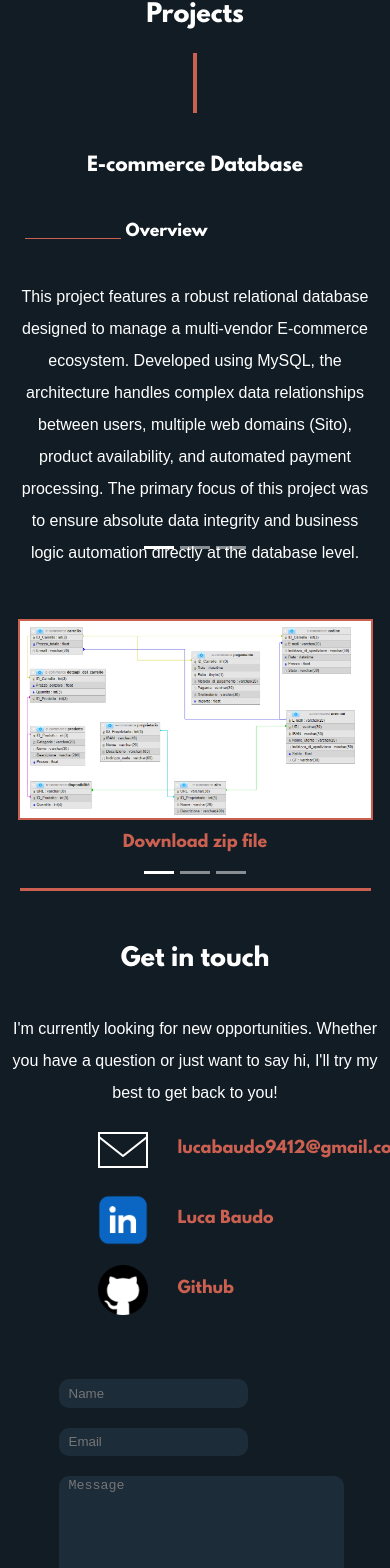
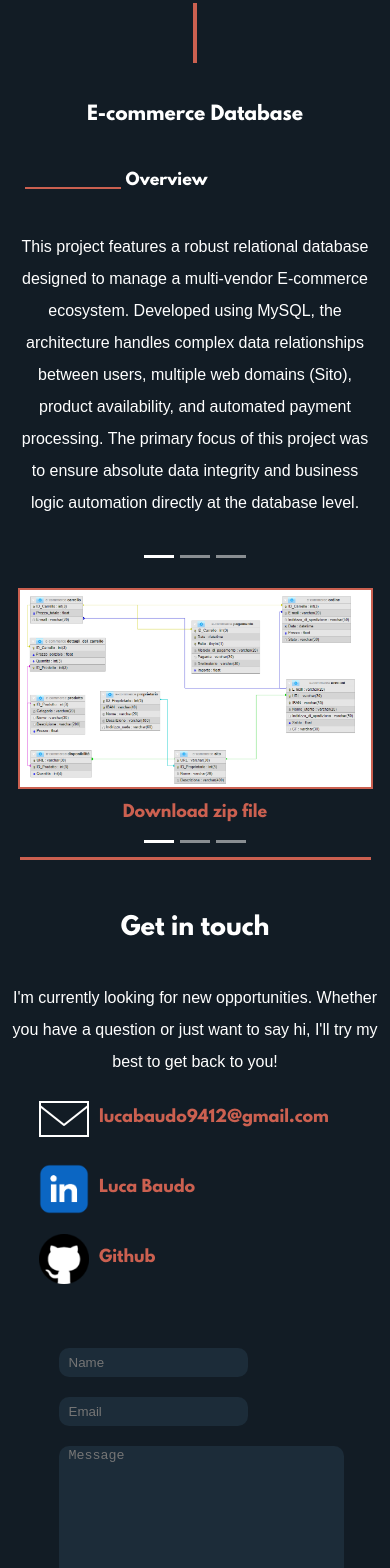
Before and after one commit to Thelink9412/personal-portfolio-front-end, a React (Vite) app: page / in a window 390 px wide. Shown: the part 2097-3665 px from the top of the page. Built offline with nearby package versions, Linux system fonts and the light colour scheme.

Commit message:
Optimized contacts and footer

```diff
--- a/src/assets/styles/about.css
+++ b/src/assets/styles/about.css
@@ -9,6 +9,10 @@
   .about{
     display: flex;
     flex-direction: column-reverse;
+  }
+
+  .about .services{
+    width: 80% !important;
   }
 }
 
--- a/src/assets/styles/contacts.css
+++ b/src/assets/styles/contacts.css
@@ -19,6 +19,10 @@
     align-items: center;
     gap: 4em;
   }
+
+  .contacts .contact-me-direct-links{
+    width: 80% !important;
+  }
 }
 
 .contacts .contact-me-container .contact-me-direct-links{
@@ -33,7 +37,7 @@
 .contacts .contact-me-container .contact-me-direct-links span{
   display: flex;
   align-items: center;
-  gap: 30px;
+  gap: 10px;
 }
 
 .contact-form{
--- a/src/assets/styles/footer.css
+++ b/src/assets/styles/footer.css
@@ -1,8 +1,16 @@
 .footer-section{
+  width: 100vw;
   background-color: rgb(28, 44, 57);
 }
 
+@media (max-width: 500px) {
+  .footer-section{
+    font-size: 13px;
+  }
+}
+
 .footer-container{
+  width: 100%;
   padding: 30px 0;
   display: flex;
   align-items: center;
--- a/src/assets/styles/mobilePresentation.css
+++ b/src/assets/styles/mobilePresentation.css
@@ -40,7 +40,7 @@
 
 .mobile-presentation img{
   width: 100vw;
-  height: 93vw;
+  height: 80vw;
   justify-self: end;
 }
 
--- a/src/assets/styles/projects.scss
+++ b/src/assets/styles/projects.scss
@@ -7,7 +7,7 @@
 
 @import 'react-medium-image-zoom/dist/styles.css';
 
-.projects{
+.projects {
   width: 100vw;
   text-align: center;
   display: flex;
@@ -15,51 +15,63 @@
   align-items: center;
 }
 
-.projects .projects-carousel{
+.projects .projects-carousel {
   margin: 20px 0;
   width: 100%;
 }
 
-.projects .database-project{
+.projects .database-project {
   display: flex;
 }
 
 
-.projects .project-description{
+.projects .project-description {
   width: 50%;
   height: 100%;
   margin: 40px;
 }
 
 @media (max-width : 500px) {
-    .projects .database-project{
+  .projects .database-project {
     flex-direction: column;
   }
 
-    .database-project .project-description{
+  .database-project .project-description {
     width: 100% !important;
-      margin: 0;
+    margin: 0 0 20px 0;
   }
 
-    .internal-carousel{
+  .internal-carousel {
     margin: 0 20px;
+    touch-action: pan-x;
   }
 
-    .img-container img{
+  .internal-carousel .carousel-indicators {
+    bottom: 0 !important;
+    z-index: 2;
+    display: flex;
+    justify-content: center;
+    padding: 0;
+    margin-right: 15%;
+    margin-bottom: 1rem;
+    margin-left: 15%;
+  }
+
+  .img-container img {
     width: 90vw;
     margin: 0 !important;
   }
 
-    .ux-ui-project{
+  .ux-ui-project {
     flex-direction: column;
     align-items: center;
   }
 
-    .ux-ui-project .project-description{
+  .ux-ui-project .project-description {
     width: 90%;
   }
 
-    .ux-ui-project .vertical-line{
+  .ux-ui-project .vertical-line {
     display: none;
   }
 }
@@ -91,7 +103,7 @@
   padding: 15px;
 }
 
-.visually-hidden{
+.visually-hidden {
   display: none;
 }
 
@@ -118,53 +130,53 @@
   background-color: rgba(0, 0, 0, 0.9) !important;
 }
 
-.img-container{
+.img-container {
   display: flex;
   flex-direction: column;
   align-items: center;
   justify-content: space-evenly;
 }
 
-.figma-link{
+.figma-link {
   width: 15em;
   align-self: center;
 }
 
-.game-link{
+.game-link {
   width: 10em;
   align-self: center;
   margin-bottom: 30px;
 }
 
-.ux-ui-project{
+.ux-ui-project {
   display: flex;
   width: 100%;
   // flex-direction: row;
   margin-bottom: 40px;
 }
 
-.ux-ui-project section{
+.ux-ui-project section {
   margin: 0 20px;
   display: flex;
   flex-direction: column;
 }
 
-.ux-ui-project .vertical-line{
+.ux-ui-project .vertical-line {
   height: 300px;
 }
 
-.game-project{
+.game-project {
   display: flex;
   flex-direction: column;
   align-items: center;
 }
 
-.game-project h4{
+.game-project h4 {
   align-self: flex-start;
   margin-left: 40px;
 }
 
-.game-project .project-description{
+.game-project .project-description {
   width: 100%;
   margin: 0;
   display: flex;
@@ -172,6 +184,6 @@
   align-items: center;
 }
 
-.game-project p{
+.game-project p {
   width: 90%;
 }
--- a/src/components/Footer.jsx
+++ b/src/components/Footer.jsx
@@ -1,5 +1,8 @@
 import '../assets/styles/footer.css'
+import { useIsMobile } from '../isMobile'
+
 function Footer() {
+    const isMobile = useIsMobile(500)
 
     return (<footer className="footer-section">
         <hr className="footer-divider" />
@@ -9,7 +12,7 @@ function Footer() {
                 display: 'flex',
                 flexDirection: 'column',
                 alignItems: 'center'
-            }}>© 2024 Luca Baudo. All rights reserved.<br />
+            }}>© 2024 Luca Baudo.{isMobile ? <br /> : ''} All rights reserved.<br />
                 <i>Built with React, Bootstrap & ❤️</i></small>
             <a
                 href="https://github.com/Thelink9412/personal-portfolio-front-end"
```
Lines whose indentation alone changed are shown as unchanged.
